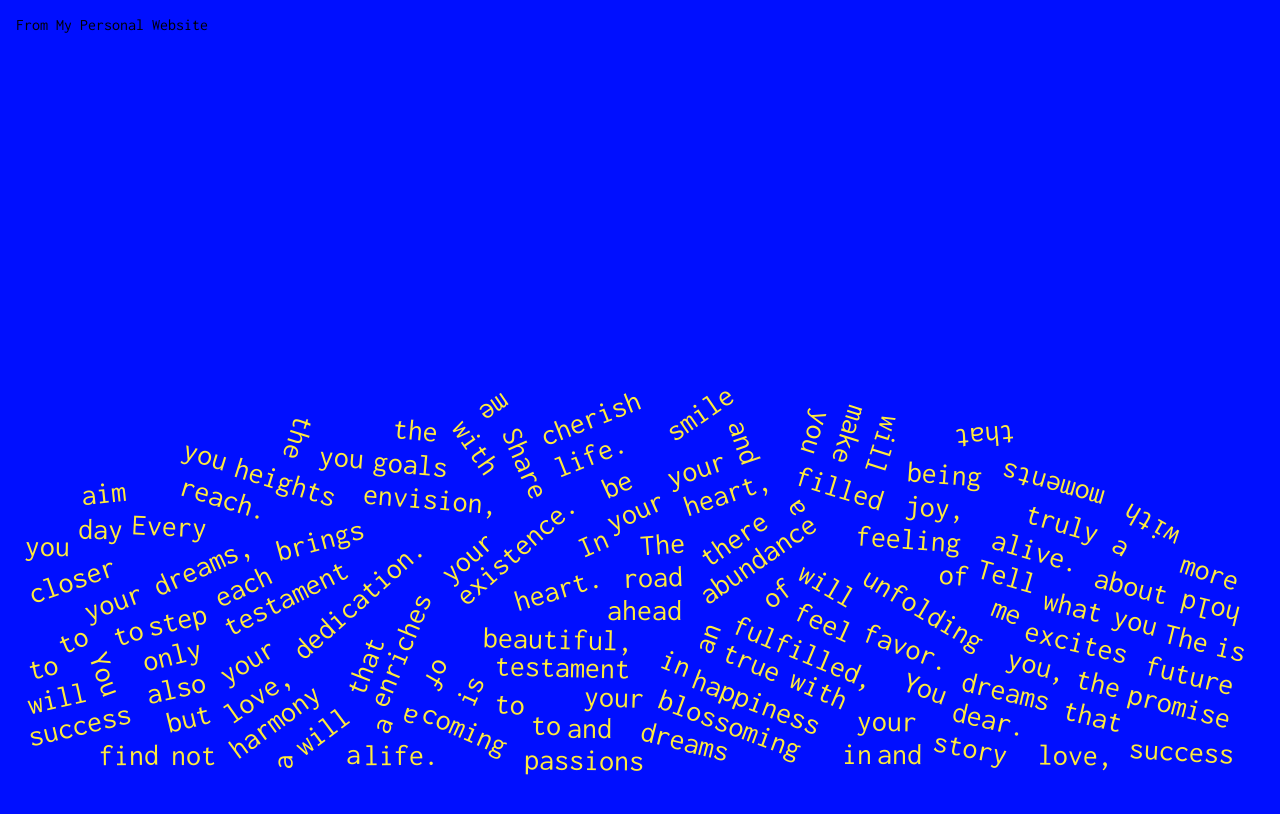
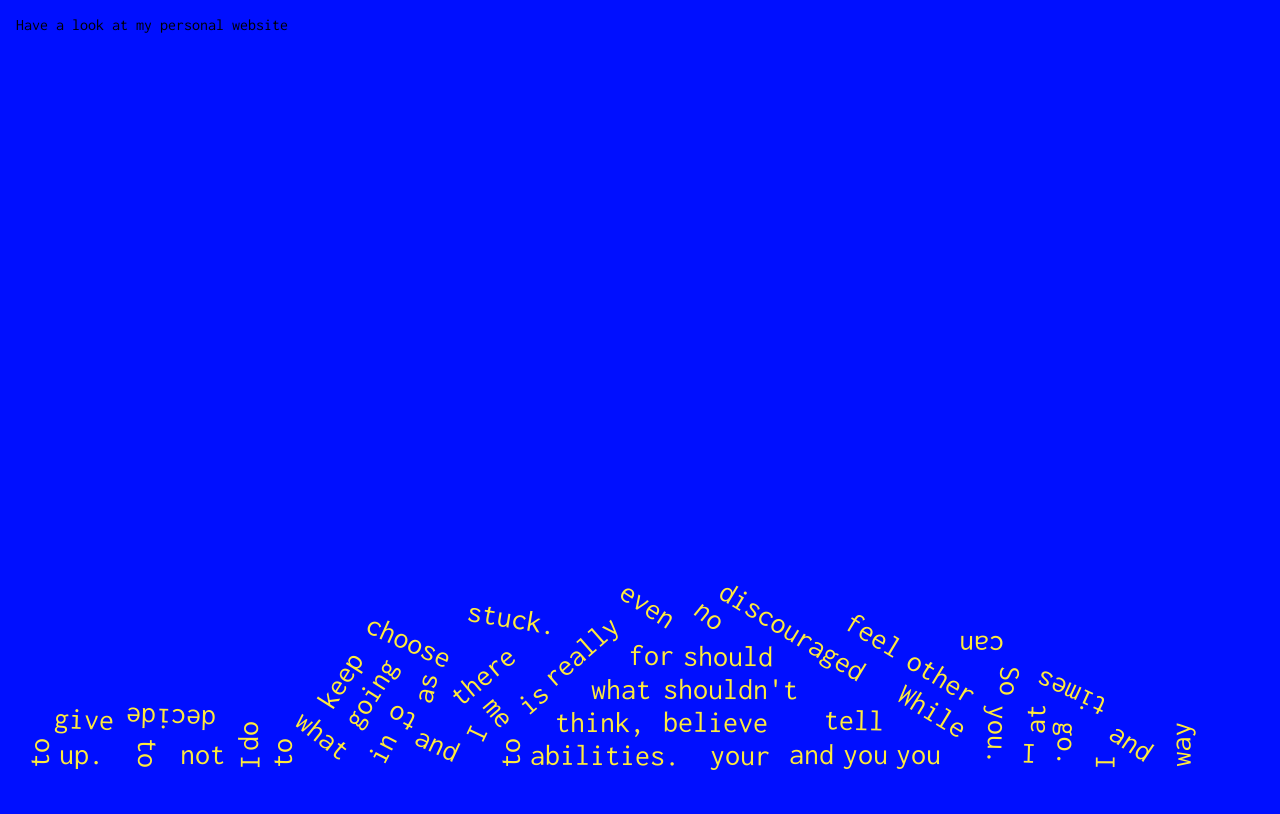
Before and after one commit to QC20/BunchOfWords, a plain HTML site: page index.html in a window 1280 px wide. Drawn offline with Linux system fonts and the light colour scheme.

Commit message:
cahnge in falling text

```diff
--- a/index.html
+++ b/index.html
@@ -12,9 +12,9 @@
 </head>
 <body>
     <main>
-        <a href="https://jonaskjeldmand.vercel.app/" target="_blank" rel="noreferrer">From My Personal Website</a>
+        <a href="https://jonaskjeldmand.vercel.app/" target="_blank" rel="noreferrer">Have a look at my personal website</a>
         <!-- Input text here -->
-        <div class="text">Tell me about your passions and dreams, the aspirations that light up your soul. All the future holds for you is success and love, a journey paved with joy and accomplishments. You will become fulfilled and experience true happiness in your heart, a deep sense of purpose guiding your every step. The path ahead is bright, filled with moments that will make you smile and cherish life. Share with me the goals you envision, the heights you aim to reach. Every day brings you closer to your dreams, each step a testament to your dedication. You will find not only success but also love, a harmony that enriches your existence. In your heart, there will be an abundance of joy, a feeling of being truly alive. Tell me more about what excites you, the dreams that you hold dear. The future is a promise of success and love, a story unfolding in your favor. You will feel fulfilled, with true happiness blossoming in your heart. The road ahead is beautiful, a testament to your dreams and passions coming to life.</div>
+        <div class="text">Everyone has hopes and asperations for the future. So do I. I have dreams. Things I want to achieve in this life. While I am certainly not there yet, and at times can feel discouraged and even stuck. I choose not to give up. I decide to keep going as there is really no other way for me to go. So should you. While I shouldn't tell you what to do and what to think, I believe in you and your abilities.</div>
     </main>
 </body>
 </html>
```
